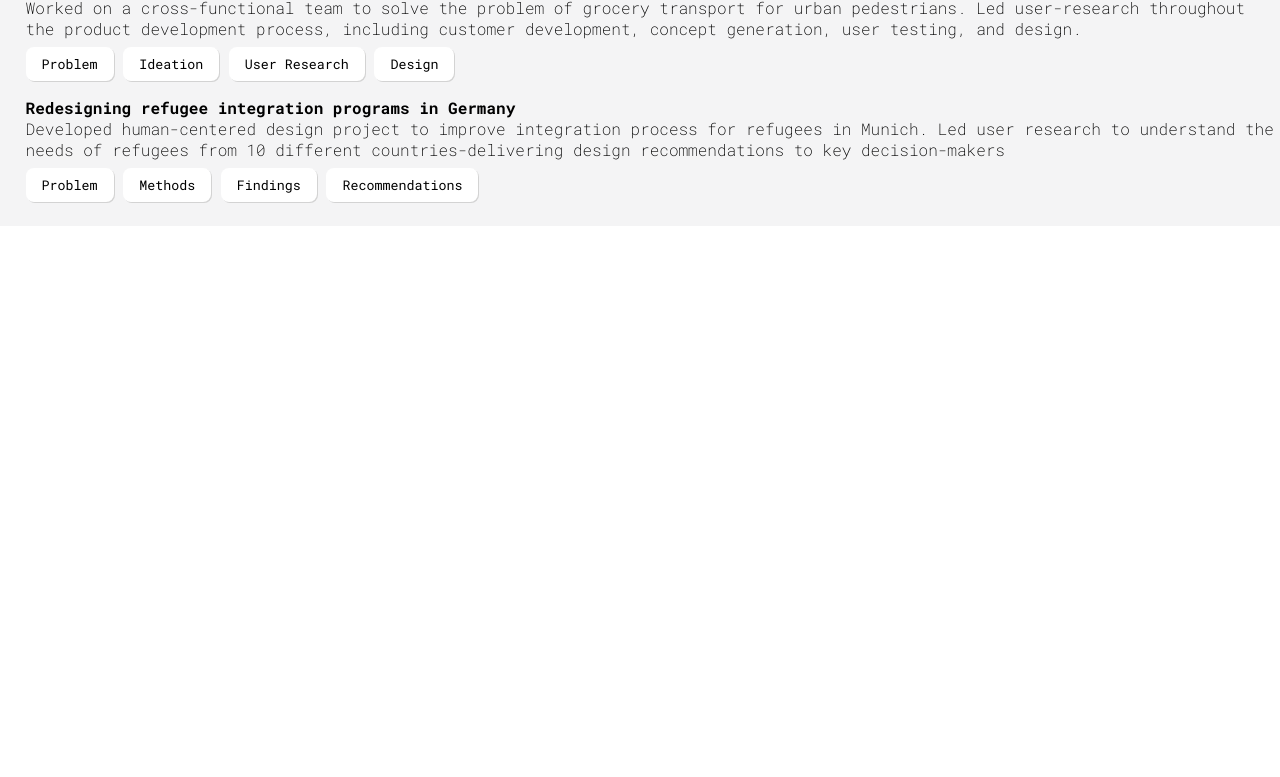
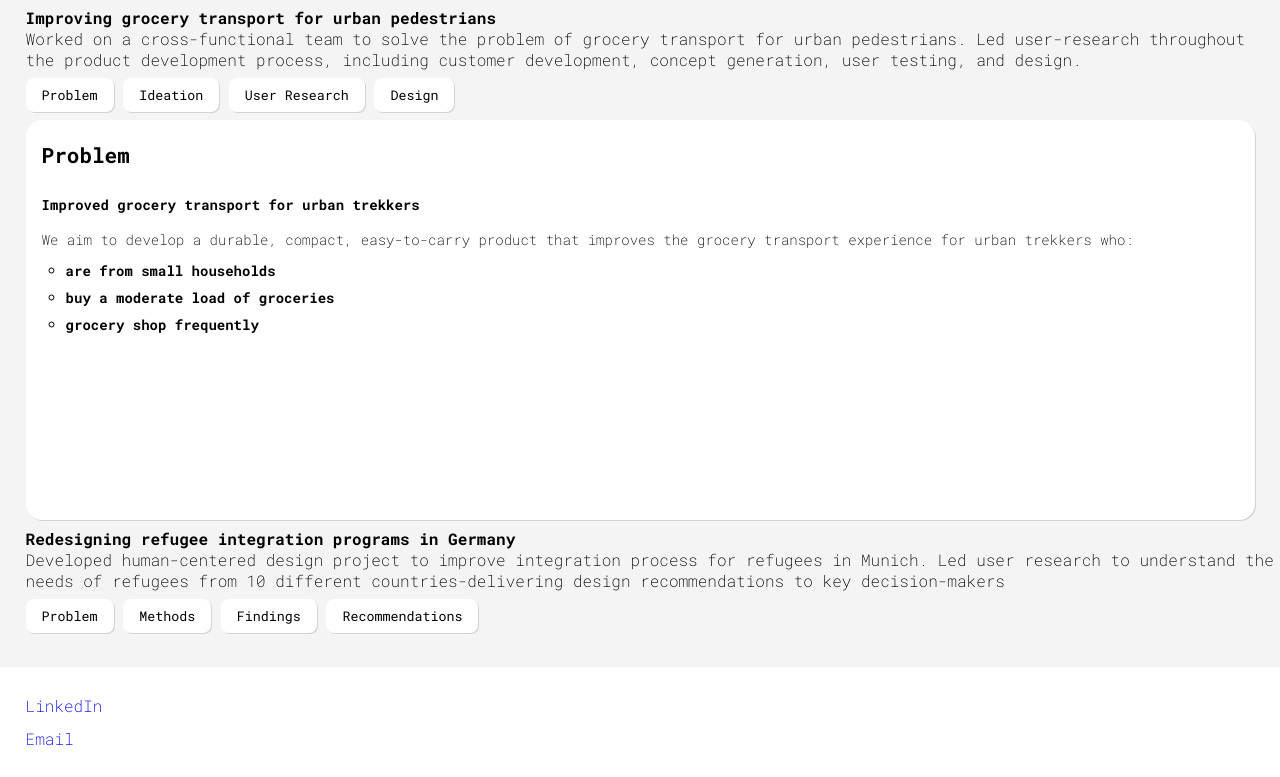
Before and after one commit to mr-goh/personal-website, a plain HTML site: page index.html in a window 1280 px wide. Shown: the part 482-1259 px from the top of the page. Before the commit the page ends 800 px from the top, so only its background shows below. Drawn offline with Linux system fonts and the light colour scheme.

Commit message:
small fixes

```diff
--- a/index.html
+++ b/index.html
@@ -10,13 +10,13 @@
     </head>
     <body>
        <h1>JONATHAN GOH</h1>
-        <div id="intro">
+        <div class="intro">
             <p>
                     Hi, I'm a user researcher with 8+ years of experience using human-centered and data-driven research to solve problems and build delightful products. I got my Master's degree from the Department of Urban Studies and Planning at MIT.
             </p>
         </div>
         <div class="section">
-        <h2 class="sectionHeading">& PROJECTS</h2>
+            <h2 class="sectionHeading">& PROJECTS</h2>
             <ul class="projects">
                 <li>Welcome to Cambodia Town</li>
                 <p>Executed UX research and design process-from quantitative and qualitative user
@@ -201,9 +201,9 @@
                     <button id="ideationButton">Ideation</button>
                     <button id="userResearchButton">User Research</button>
                     <button id="designButtonPDD">Design</button>
-                    <div id="problemContent" class="hidden">
+                    <div id="problemContent">
                         <h2>Problem</h2>
-                        <p>Improved grocery transport for urban trekkers</p>
+                        <p><strong>Improved grocery transport for urban trekkers</strong></p>
                         <p>We aim to develop a durable, compact, easy-to-carry product that improves the grocery transport experience for urban trekkers who:</p>
                         <ul>
                             <li>are from small households</li>
@@ -298,5 +298,9 @@
                     </div>
             </ul>
         </div>
+        <div class="contact">
+            <a href="https://www.linkedin.com/in/jonathan-p-goh/" target="_blank">LinkedIn</a>
+            <a href="mailto:jonathanpgoh@gmail.com" target="_blank">Email</a>
+        </div>
     </body>
 </html>
--- a/styles.css
+++ b/styles.css
@@ -4,8 +4,12 @@ html {
 }
 
 body {
+    overflow: scroll;
+    margin: 0;
+}
+
+h1 {
     margin-left: 2%;
-    overflow: scroll;
 }
 
 p {
@@ -14,28 +18,31 @@ p {
     width: 100%;
 }
 
-#intro {
+.intro {
+    margin-left: 2%;
     margin-bottom: 16px;
 }
 
-#intro p {
+.intro p {
     font-weight: normal;
 }
 
 .section {
-    position: absolute;
     width: 100%;
     background-color: #f4f4f5;
-    margin-left: -2%;
+    margin: 0px;
+
 }
 
 .sectionHeading {
-    padding-left: 2%;
+    padding: 2% 2%;
+    margin-bottom: 0px;
 }
 
 ul.projects {
     list-style-type: none;
     padding-left: 2%;
+    padding-bottom: 2%;
 }
 
 li {
@@ -74,12 +81,12 @@ button:hover {
     overflow: auto;
 }
 
-
-#problemContent p {
-    padding: 16px 16px;
-    font-size: 14px;
-    width: fit-content;
-}
+/* #problemContent .hidden {
+    opacity: 0;
+    height: 0;
+    overflow: hidden;
+    transition: opacity 1s ease-in-out;
+} */
 
 #problemContent {
     width: 98%;
@@ -89,6 +96,13 @@ button:hover {
     box-shadow: 1px 1px lightgray;
     border-radius: 16px;
 }
+
+#problemContent p {
+    padding: 16px 16px;
+    font-size: 14px;
+    width: fit-content;
+}
+
 
 #userInterviews {
     width: 98%;
@@ -250,12 +264,7 @@ button:hover {
     border-radius: 16px;
 }
 
-#limitationsContent p {
-    width:fit-content;
-    padding: 4px 16px;
-}
-
-#limitationsContent h2 {
+#limitationsContent p, h2 {
     width:fit-content;
     padding: 4px 16px;
 }
@@ -264,6 +273,16 @@ button:hover {
     width:fit-content;
     padding: 16px 16px;
 }
+
+
+/* PDD project */
+
+#problemContent p, h2 {
+    width:fit-content;
+    padding: 4px 16px;
+}
+
+/* Refugee Integration project */
 
 #problemContentRI {
     height: fit-content;
@@ -346,3 +365,17 @@ button:hover {
     margin-top: 0px;
     margin-left: 16px;
   }
+
+  .contact {
+    font-size: 16px;
+    font-weight: lighter;
+    display: flex;
+    flex-direction: column;
+    margin-bottom: 28px;
+  }
+
+  a {
+    text-decoration: none;
+    padding: 12px 0px 0px 2%;
+
+  }
```
Also changed, not shown: main.js (+8 -0 lines), 1 other file.
